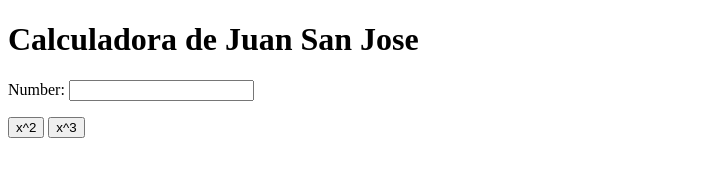
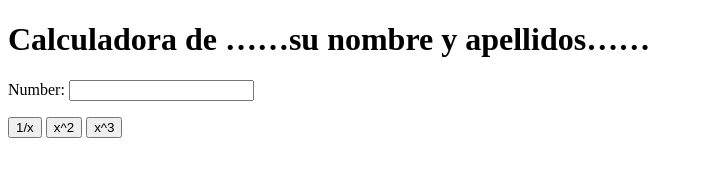
Before and after one commit to juansanjose/my_calculator_2, a plain HTML site: page index.html in a window 1280 px wide. Shown: the whole page, without its empty margins (0-703 px from the left). Drawn offline with Linux system fonts and the light colour scheme.

Commit message:
1/x button

```diff
--- a/index.html
+++ b/index.html
@@ -5,10 +5,11 @@
 		<meta charset="utf-8">
 	</head>
 	<body>
-		<h1>Calculadora de Juan San Jose</h1>
+		<h1>Calculadora de ……su nombre y apellidos……</h1>
 		Number:
 		<input type="text" id="n1">
 		<p>
+			<button onclick="inverse()"> 1/x </button>
 			<button onclick="square()"> x^2 </button>
 			<button onclick="cube()"> x^3 </button>
 		</p>
@@ -21,6 +22,10 @@
 				var num = document.getElementById("n1");
 				num.value = Math.pow(num.value, 2);
 			}
+			function inverse() {
+				var num = document.getElementById("n1");
+				num.value = 1/num.value;
+			}
 		</script>
 	</body>
 </html>
```
